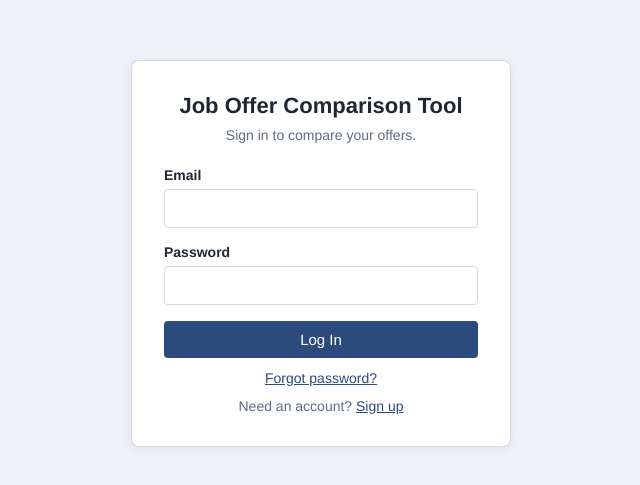
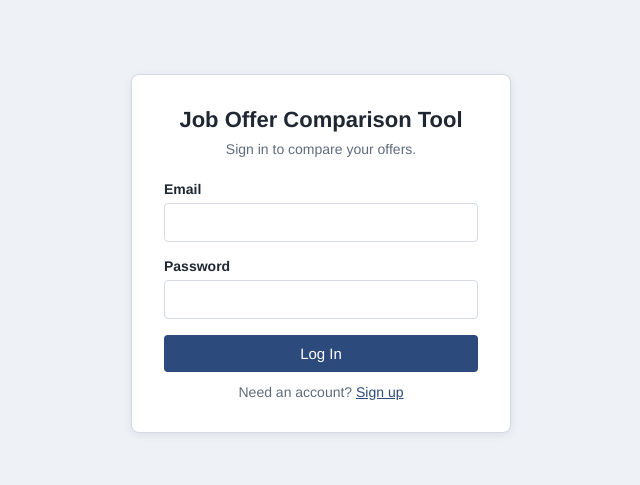
Before and after one commit to nchatpolarak1/offerComps.io, a React (Vite) app in the folder client/: page /login in a window 1280 px wide. Shown: the part 147-632 px from the top of the page, without its empty margins (319-959 px from the left). Built offline with nearby package versions, Linux system fonts and the light colour scheme.

Commit message:
removed forgot pass not in scope

```diff
--- a/client/src/pages/LoginPage.jsx
+++ b/client/src/pages/LoginPage.jsx
@@ -98,9 +98,6 @@ function LoginPage() {
                 </form>
 
                 <p className="card-links">
-                    <a href="#forgot-password">Forgot password?</a>
-                </p>
-                <p className="card-links">
                     Need an account? <Link to="/signup">Sign up</Link>
                 </p>
             </div>
```
